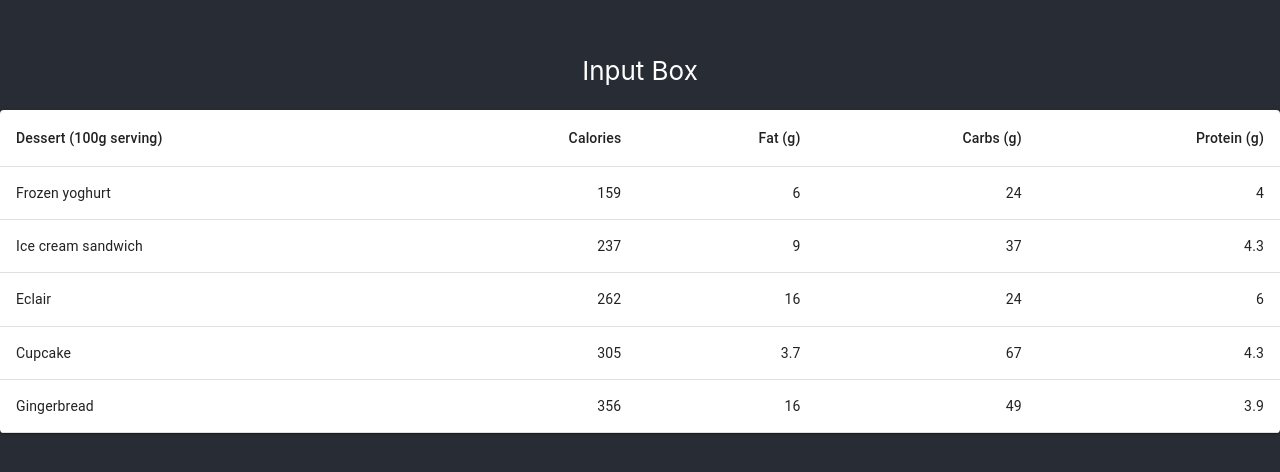
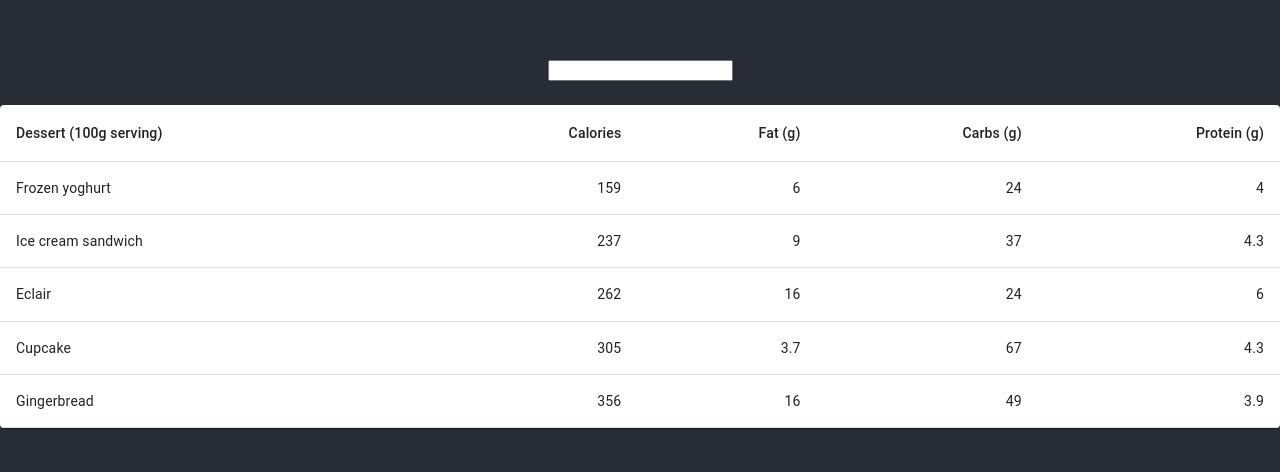
Before and after one commit to avadavat/truth-fiddle, a React (Create React App) app: page / in a window 1280 px wide. Shown: the part 156-628 px from the top of the page. Built offline with nearby package versions, Linux system fonts and the light colour scheme.

Commit message:
Make InputBox an input

```diff
--- a/src/InputBox.tsx
+++ b/src/InputBox.tsx
@@ -1,5 +1,5 @@
 import React from 'react';
 
 export const InputBox = React.memo(function InputBox() {
-  return <div>Input Box</div>;
+  return <input />;
 });
```
